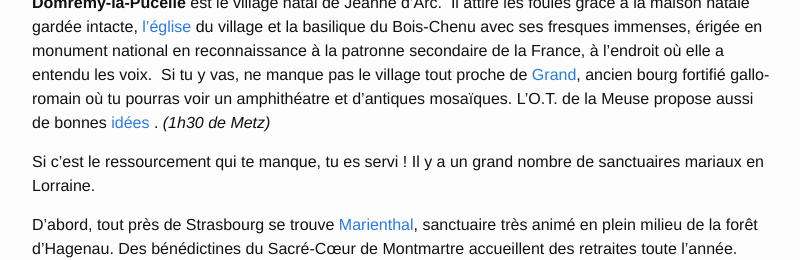
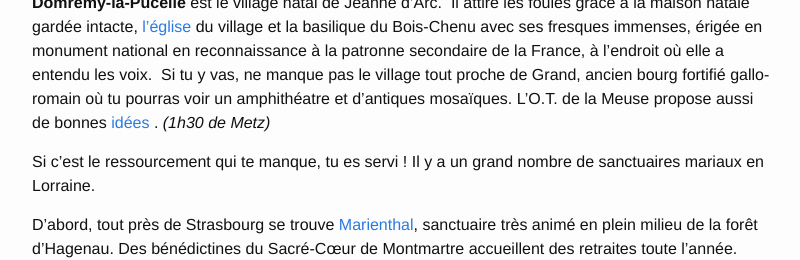
Before and after one commit to cccroix/cccroix.github.io, a Jekyll site: the page built from wp/idees-lorraine-alsace/balades-mythiques/index.markdown, in a window 1280 px wide and 900 px high, scrolled down 4406 px, cut to the strip 242-502 px from the top of the window. Shown: the whole strip, without its empty margins (238-1038 px from the left). Built offline with Jekyll 4.4.1, drawn with Linux system fonts in a browser that asks for light colours; nearby versions of some CDN libraries; some of the changed lines change nothing that is shown.

Commit message:
Fixed broken link + alt attribute

```diff
--- a/wp/idees-lorraine-alsace/balades-mythiques/index.markdown
+++ b/wp/idees-lorraine-alsace/balades-mythiques/index.markdown
@@ -24,7 +24,7 @@
 
 
 
-![](http://farm3.staticflickr.com/2683/4321886190_794f8046d3.jpg)    ![](http://www.sion.cg54.fr/typo3temp/pics/9d8b2d5a7f.jpg)
+![alt](http://farm3.staticflickr.com/2683/4321886190_794f8046d3.jpg)    ![alt](http://www.sion.cg54.fr/typo3temp/pics/9d8b2d5a7f.jpg)
 
 
 
@@ -32,7 +32,7 @@
 Antique lieu de culte d'une déesse gauloise, et maintenant lieu de pèlerinage à la Sainte Vierge, la colline de Sion-Vaudémont est le point culminant du plateau lorrain. Elle comprend un sanctuaire à Sion avec une basilique, des chapelles cachées dans les bois et aussi l'ancienne cité fortifiée à l'autre bout de la colline, Vaudémont, qui est le berceau des ducs de Lorraine et de la famille impériale austro-hongroise, les Habsburg-Lorraine. La dernière tour  du château-fort est visible, ainsi que les remparts. Le village est typique de la campagne lorraine, comme toute la colline. Tu peux d'ailleurs voir une croix de Lorraine brisée dans la basilique symbolisant la perte de l'Alsace-Lorraine et accompagnée de la mention _ce n'ato me po tojo_ : ce n'était pas pour toujours.
 
 
-Un ouvrage du début du XXème siècle, _la Colline inspirée_, de Maurice Barrès a donné un élan mystique à cette butte de calcaire. Le _monument Barrès _le rappelle ; il est situé sur un promontoire d'où décollent des parapentistes. La colline est aussi connue pour ses petites étoiles fossiles, que l'on peut ramasser en grattant un peu le sol, et qui dit-on auraient été jetées dans les yeux d'un méchant cavalier poursuivant une pucelle. Celui-ci tomba dans un ravin nommé _le saut de la pucelle_, accessible facilement. Sécularisée depuis peu, la colline attire de nombreux touristes le week-end avec des animations en relation avec la nature, cf le site du [CG54](http://www.sion.cg54.fr/). Pour l'agenda du sanctuaire et des religieuses clarisses, voir [ici](http://www.catholique-nancy.fr/rubriques/haut/decouvrir-le-diocese/services-diocesains/spiritualite/sanctuaire-de-sion).
+Un ouvrage du début du XXème siècle, _la Colline inspirée_, de Maurice Barrès a donné un élan mystique à cette butte de calcaire. Le _monument Barrès _le rappelle ; il est situé sur un promontoire d'où décollent des parapentistes. La colline est aussi connue pour ses petites étoiles fossiles, que l'on peut ramasser en grattant un peu le sol, et qui dit-on auraient été jetées dans les yeux d'un méchant cavalier poursuivant une pucelle. Celui-ci tomba dans un ravin nommé _le saut de la pucelle_, accessible facilement. Sécularisée depuis peu, la colline attire de nombreux touristes le week-end avec des animations en relation avec la nature, cf le site du [CG54](http://www.sion.cg54.fr/). Pour l'agenda du sanctuaire et des religieuses clarisses, voir [ici](http://www.catholique-nancy.fr/a-votre-service/les-services-diocesains/spiritualite/lieux-daccueil-spirituel/sanctuaire-de-sion).
 
 _Sion est à 1h10 de Supélec, de l'autre coté de Nancy. Les deux peuvent donc combler une journée ! Pense aussi au [château](http://www.chateaudeharoue.fr/) des princes de Beauvau-Craon à Haroué, entre Nancy et Sion._
 
@@ -48,7 +48,7 @@
 
 
 
-![](http://www.i-dentites.com/content/uploads/mont_ste_odile_349x248.jpg)![](http://farm8.staticflickr.com/7172/6612193407_c45cfb1f99_m.jpg)Du nom de la sainte abbesse qui y édifia une abbaye, le Mont Sainte-Odile très connu en Alsace et en Forêt-Noire. Entouré d'un surprenant mur païen et de plusieurs châteaux de grès rose en ruines à quelques centaines de mètres, ce haut lieu de pèlerinage est un bon endroit pour faire de belles balades. Le _champ de feu__,_ tout près, recèle une tour d'observation avec un point de vue remarquable et de nuits de l'[astronomie](http://www.astrosurf.com/astrocdf67/) régulières.
+![alt](http://www.i-dentites.com/content/uploads/mont_ste_odile_349x248.jpg)![alt](http://farm8.staticflickr.com/7172/6612193407_c45cfb1f99_m.jpg)Du nom de la sainte abbesse qui y édifia une abbaye, le Mont Sainte-Odile très connu en Alsace et en Forêt-Noire. Entouré d'un surprenant mur païen et de plusieurs châteaux de grès rose en ruines à quelques centaines de mètres, ce haut lieu de pèlerinage est un bon endroit pour faire de belles balades. Le _champ de feu__,_ tout près, recèle une tour d'observation avec un point de vue remarquable et de nuits de l'[astronomie](http://www.astrosurf.com/astrocdf67/) régulières.
 Si tu n'es pas très balades, rassure-toi ! Les bourgs alentours sont de superbes spécimens de villages alsaciens, avec maisons à colombages, cigognes et choucroute. Rdv à [Obernai](http://fr.wikipedia.org/wiki/Obernai), [Krautergersheim](http://www.krautergersheim.com/) (la capitale de la choucroute), [Ottrott](http://www.ottrott.com/)...
 _trajet : <2h30_
 
@@ -78,7 +78,7 @@
 
 
 
-![](http://upload.wikimedia.org/wikipedia/commons/thumb/7/71/Abbaye_d%27Orval_-_Church_1.jpg/320px-Abbaye_d%27Orval_-_Church_1.jpg)Une abbaye fondée au XIème siècle et située à la frontière belge : Orval. Dans un cadre magnifique, une abbaye cistercienne grande et moderne côtoie les ruines imposantes de son ancêtre, récemment restaurées. À voir aussi, la chapelle scoute de 1938 dominant l'abbaye et les vitraux de l'abbatiale lors du dernier office au coucher du soleil.
+![alt](http://upload.wikimedia.org/wikipedia/commons/thumb/7/71/Abbaye_d%27Orval_-_Church_1.jpg/320px-Abbaye_d%27Orval_-_Church_1.jpg)Une abbaye fondée au XIème siècle et située à la frontière belge : Orval. Dans un cadre magnifique, une abbaye cistercienne grande et moderne côtoie les ruines imposantes de son ancêtre, récemment restaurées. À voir aussi, la chapelle scoute de 1938 dominant l'abbaye et les vitraux de l'abbatiale lors du dernier office au coucher du soleil.
 Les moines sont très sympas et ont un accent belge impressionnant. Si tu arrives à trouver le Père _cent-mille-volts_, jackpot ! demande-lui gentiment et il te jouera une symphonie à l'orgue de l'abbatiale. L'abbaye dispose d'une hôtellerie si tu veux te ressourcer tout seul, ainsi que d'un chalet à louer pour les groupes. Demande à goûter de la bière intérieure (non commercialisée), elle est relevée !
 
 _[Orval](http://www.orval.be/fr/) est à 1h30 de Metz._
@@ -95,7 +95,7 @@
 
 
 
-![](http://farm4.staticflickr.com/3036/5716117900_ceeedc43e5.jpg)Murbach est une abbaye romane bien plus ancienne ; elle a été fondée au VIII ème siècle ! Les abbés laïcs de Murbach, dont fit partie l'empereur Charlemagne, furent ensuite princes du Saint-Empire Romain Germanique, et possédaient des territoires allant de la Suisse au Palatinat. Aujourd'hui il ne reste de cette puissance que le chœur de l'église abbatiale avec ses tours.
+![alt](http://farm4.staticflickr.com/3036/5716117900_ceeedc43e5.jpg)Murbach est une abbaye romane bien plus ancienne ; elle a été fondée au VIII ème siècle ! Les abbés laïcs de Murbach, dont fit partie l'empereur Charlemagne, furent ensuite princes du Saint-Empire Romain Germanique, et possédaient des territoires allant de la Suisse au Palatinat. Aujourd'hui il ne reste de cette puissance que le chœur de l'église abbatiale avec ses tours.
 En allant à Murbach, tu peux continuer ta balade jusqu'au Grand Ballon tout proche, plus haut somment des Vosges. Avec un peu de chance, tu verras la chaîne des Alpes du Cervin au Mont Blanc ; c'est imprenable !
 _Murbach est à moins de 3h de Metz_
 
@@ -126,9 +126,9 @@
 
 
 
-**![](http://mw2.google.com/mw-panoramio/photos/medium/50813472.jpg)**
+**![alt](http://mw2.google.com/mw-panoramio/photos/medium/50813472.jpg)**
 
-**Domrémy-la-Pucelle** est le village natal de Jeanne d'Arc.  Il attire les foules grâce à la maison natale gardée intacte, [l'église](http://www.catholique-vosges.fr/eglise-natale-de-jeanne-d-arc,2610) du village et la basilique du Bois-Chenu avec ses fresques immenses, érigée en monument national en reconnaissance à la patronne secondaire de la France, à l'endroit où elle a entendu les voix.  Si tu y vas, ne manque pas le village tout proche de [Grand](http://www.culturevosges.fr/sitedegrand/), ancien bourg fortifié gallo-romain où tu pourras voir un amphithéatre et d'antiques mosaïques. L'O.T. de la Meuse propose aussi de bonnes [idées](http://www.tourisme-meuse.com/fr/1034/pages/d/0/0/page/0) . _(1h30 de Metz)_
+**Domrémy-la-Pucelle** est le village natal de Jeanne d'Arc.  Il attire les foules grâce à la maison natale gardée intacte, [l'église](http://www.catholique-vosges.fr/eglise-natale-de-jeanne-d-arc,2610) du village et la basilique du Bois-Chenu avec ses fresques immenses, érigée en monument national en reconnaissance à la patronne secondaire de la France, à l'endroit où elle a entendu les voix.  Si tu y vas, ne manque pas le village tout proche de Grand, ancien bourg fortifié gallo-romain où tu pourras voir un amphithéatre et d'antiques mosaïques. L'O.T. de la Meuse propose aussi de bonnes [idées](http://www.tourisme-meuse.com/fr/1034/pages/d/0/0/page/0) . _(1h30 de Metz)_
 
 Si c'est le ressourcement qui te manque, tu es servi ! Il y a un grand nombre de sanctuaires mariaux en Lorraine.
 
```
